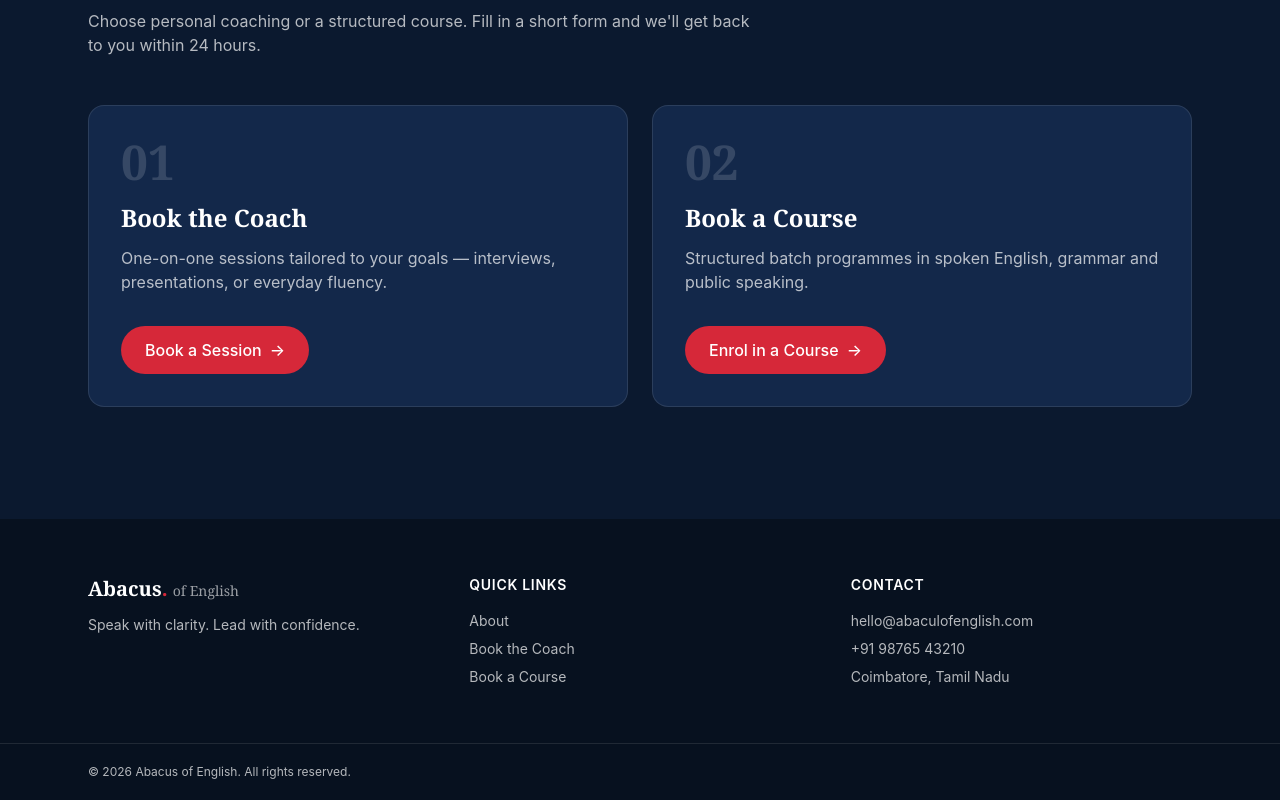
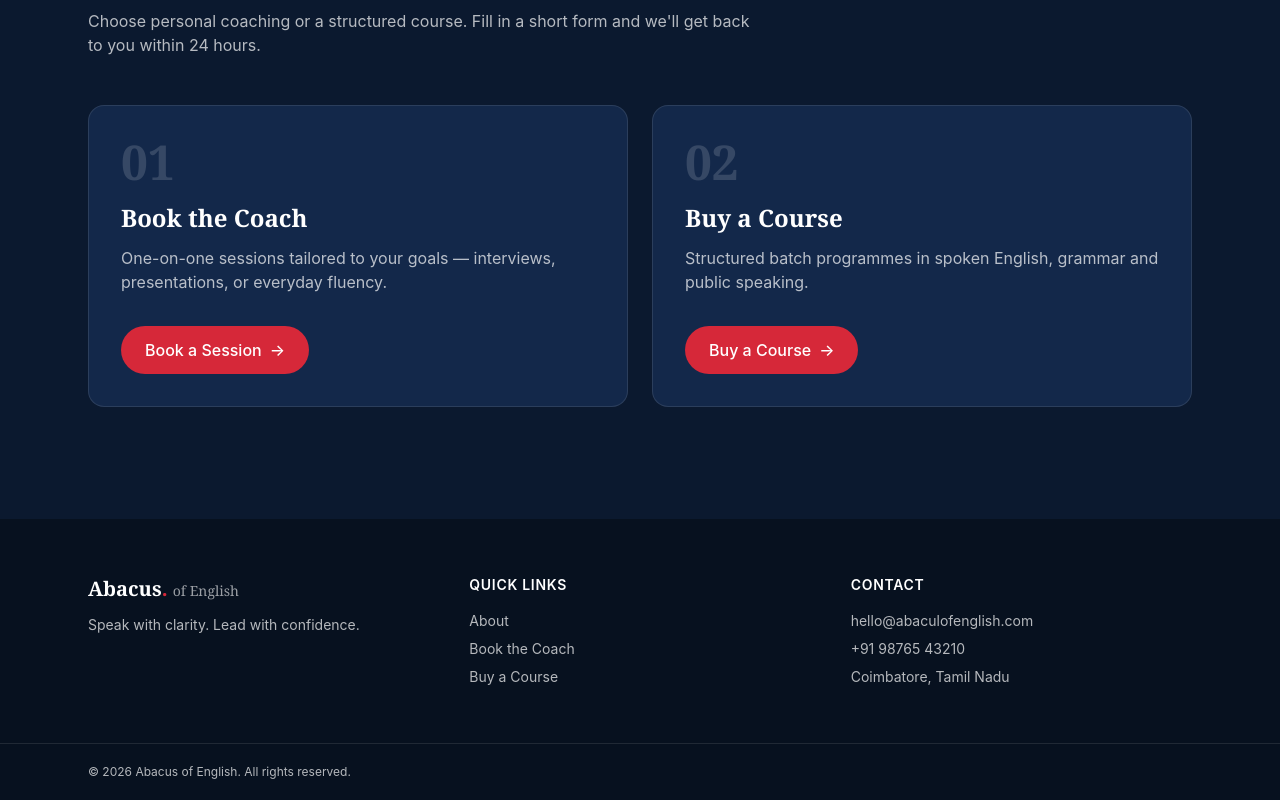
Before and after one commit to janani-2226/Abacusof_English, a React (Vite) app: page / in a window 1280 px wide. Shown: the part 1849-2649 px from the top of the page. Built offline with nearby package versions, Linux system fonts and the light colour scheme.

Commit message:
Update footer and site config

```diff
--- a/src/components/Footer.jsx
+++ b/src/components/Footer.jsx
@@ -25,7 +25,7 @@ export default function Footer() {
             </li>
             <li>
               <a href={forms.bookCourse} target="_blank" rel="noopener noreferrer" className="hover:text-white">
-                Book a Course
+                Buy a Course
               </a>
             </li>
           </ul>
--- a/src/config.js
+++ b/src/config.js
@@ -57,8 +57,8 @@ export const offers = [
   {
     key: "bookCourse",
     eyebrow: "02",
-    title: "Book a Course",
+    title: "Buy a Course",
     text: "Structured batch programmes in spoken English, grammar and public speaking.",
-    cta: "Enrol in a Course",
+    cta: "Buy a Course",
   },
 ];
```
